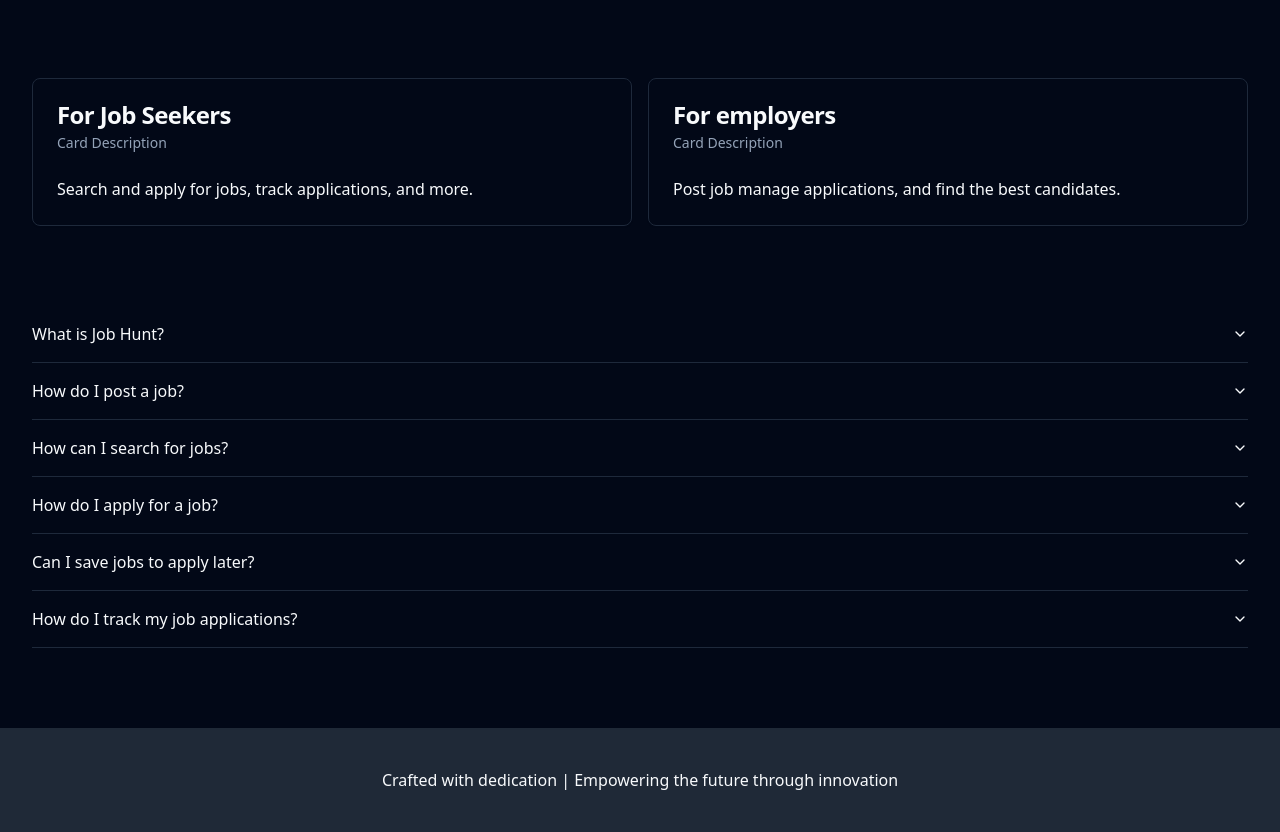
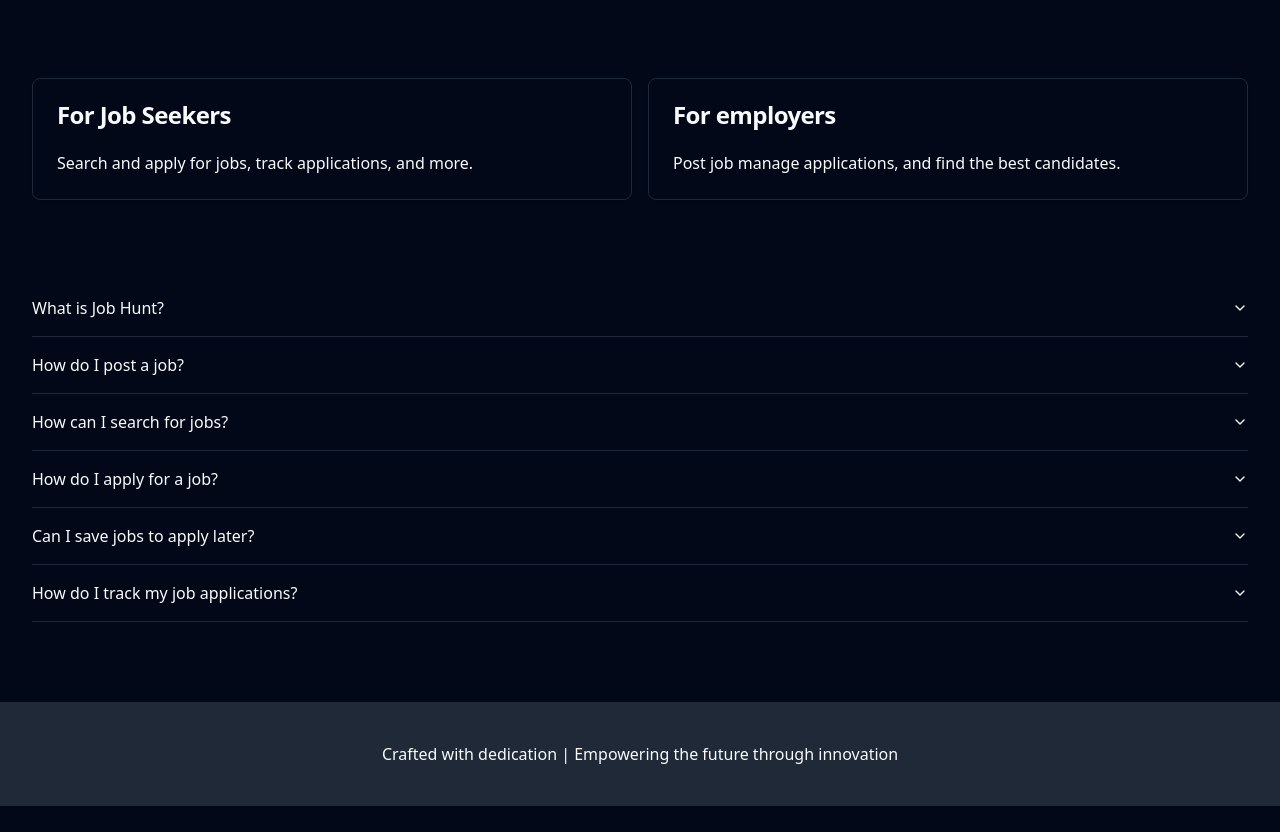
Before and after one commit to AvanishVadke/JobHunt, a React (Vite) app: page / in a window 1280 px wide. Shown: the part 1581-2413 px from the top of the page. After the commit the page ends 2387 px from the top, so only its background shows below. Built offline with nearby package versions, Linux system fonts and the light colour scheme; no server answers.

Commit message:
Remove CardDescription components from two CardHeader components on LandingPage.

```diff
--- a/src/pages/landing.jsx
+++ b/src/pages/landing.jsx
@@ -68,7 +68,6 @@ const LandingPage = () => {
         <Card>
           <CardHeader>
             <CardTitle><b>For Job Seekers</b></CardTitle>
-            <CardDescription>Card Description</CardDescription>
           </CardHeader>
           <CardContent>
             Search and apply for jobs, track applications, and more.
@@ -78,7 +77,6 @@ const LandingPage = () => {
         <Card>
           <CardHeader>
             <CardTitle><b>For employers</b></CardTitle>
-            <CardDescription>Card Description</CardDescription>
           </CardHeader>
           <CardContent>
             Post job manage applications, and find the best candidates.
```
